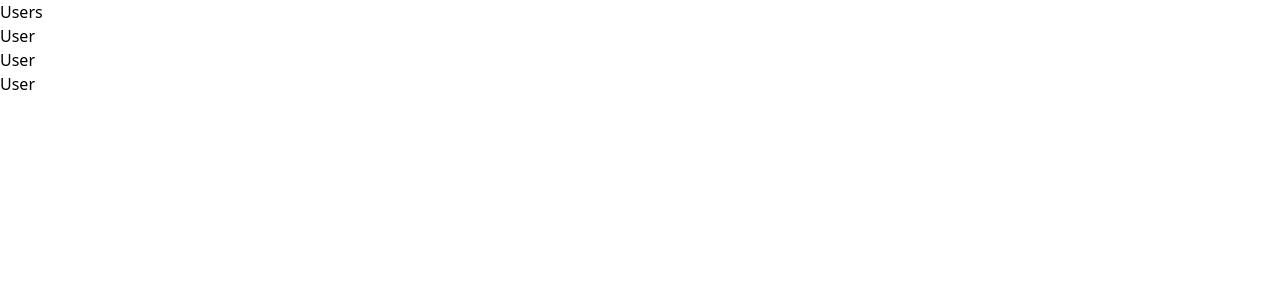
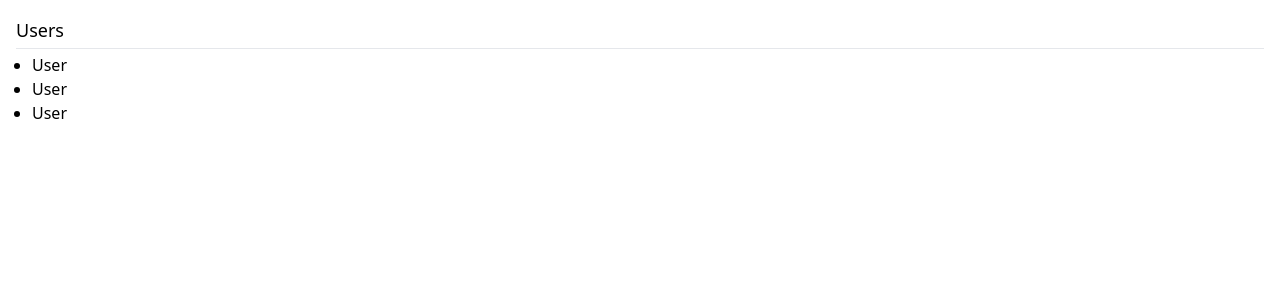
Before and after one commit to silkyworkspace/my-nextjs-app, a Next.js app: page / in a window 1280 px wide. Shown: the top 300 px of the page. Built offline with nearby package versions, Linux system fonts and the light colour scheme.

Commit message:
Tailwind CSSでスタイルを追加

```diff
--- a/app/layout.tsx
+++ b/app/layout.tsx
@@ -13,7 +13,7 @@ export default function RootLayout({
 }>) {
   return (
     <html lang="ja">
-      <body>
+      <body className="p-4">
         {children}
       </body>
     </html>
--- a/app/page.tsx
+++ b/app/page.tsx
@@ -1,8 +1,8 @@
 export default function Home() {
   return (
     <>
-    <h1>Users</h1>
-    <ul>
+    <h1 className="text-lg border-b pb-1 mb-1 border-gray-200">Users</h1>
+    <ul className="list-disc ml-4">
       <li>User</li>
       <li>User</li>
       <li>User</li>
```
